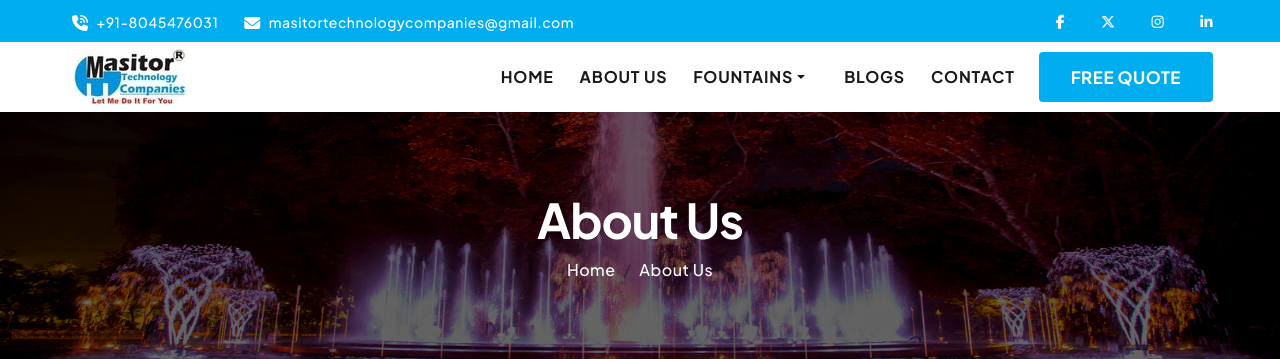
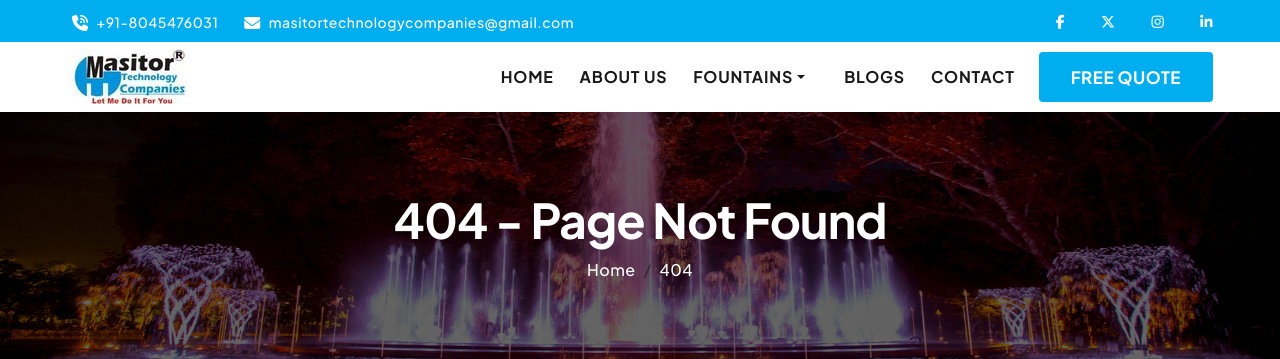
Before and after one commit to rj31portfolio/Masitor-technology--Backend-_Fountains-, a PHP site: page /Masitortechnology/404.php in a window 1280 px wide. Shown: the top 359 px of the page. Run offline with PHP 8.4, Linux system fonts and the light colour scheme; data that the repository does not hold is empty; some web fonts are replaced.

Commit message:
make design of 404 page

```diff
--- a/404.php
+++ b/404.php
@@ -12,11 +12,11 @@
     <!-- Overlay -->
     <div style="background: rgba(0,0,0,0.6); position: absolute; top:0; left:0; width:100%; height:100%;"></div>
     <div class="container position-relative">
-        <h1 class="display-5 fw-bold mb-2 text-white">About Us</h1>
+        <h1 class="display-5 fw-bold mb-2 text-white">404 - Page Not Found</h1>
         <nav aria-label="breadcrumb">
             <ol class="breadcrumb justify-content-center mb-0">
                 <li class="breadcrumb-item"><a href="index.php" class="text-white text-decoration-none">Home</a></li>
-                <li class="breadcrumb-item active text-white" aria-current="page">About Us</li>
+                <li class="breadcrumb-item active text-white" aria-current="page">404</li>
             </ol>
         </nav>
     </div>
@@ -45,4 +45,4 @@
 
     <!-- FOOTER
 ================================================== -->
-    <?php require_once __DIR__."/inc/footer.php"; ?>
+<?php require_once __DIR__."/inc/footer.php"; ?>
```
